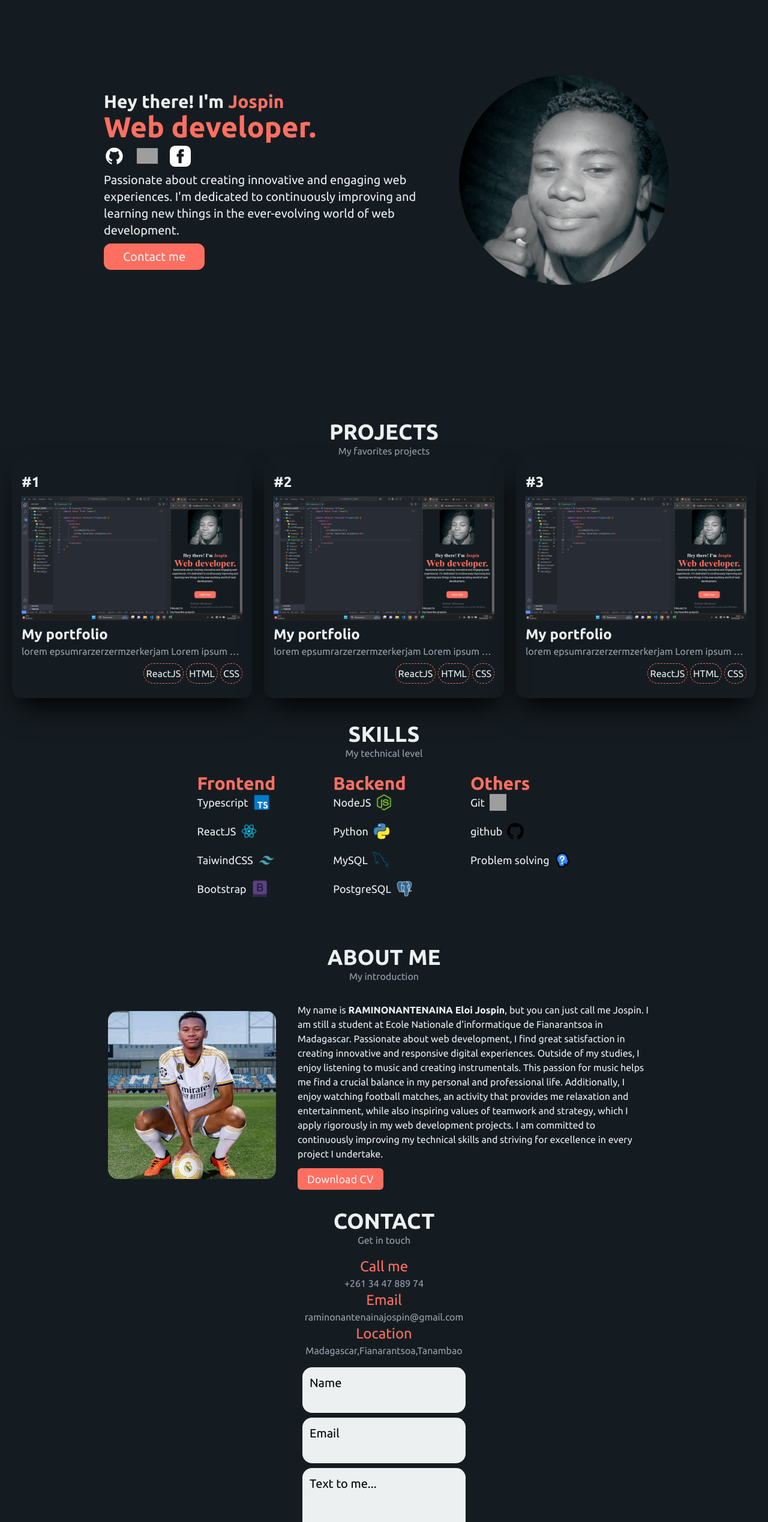
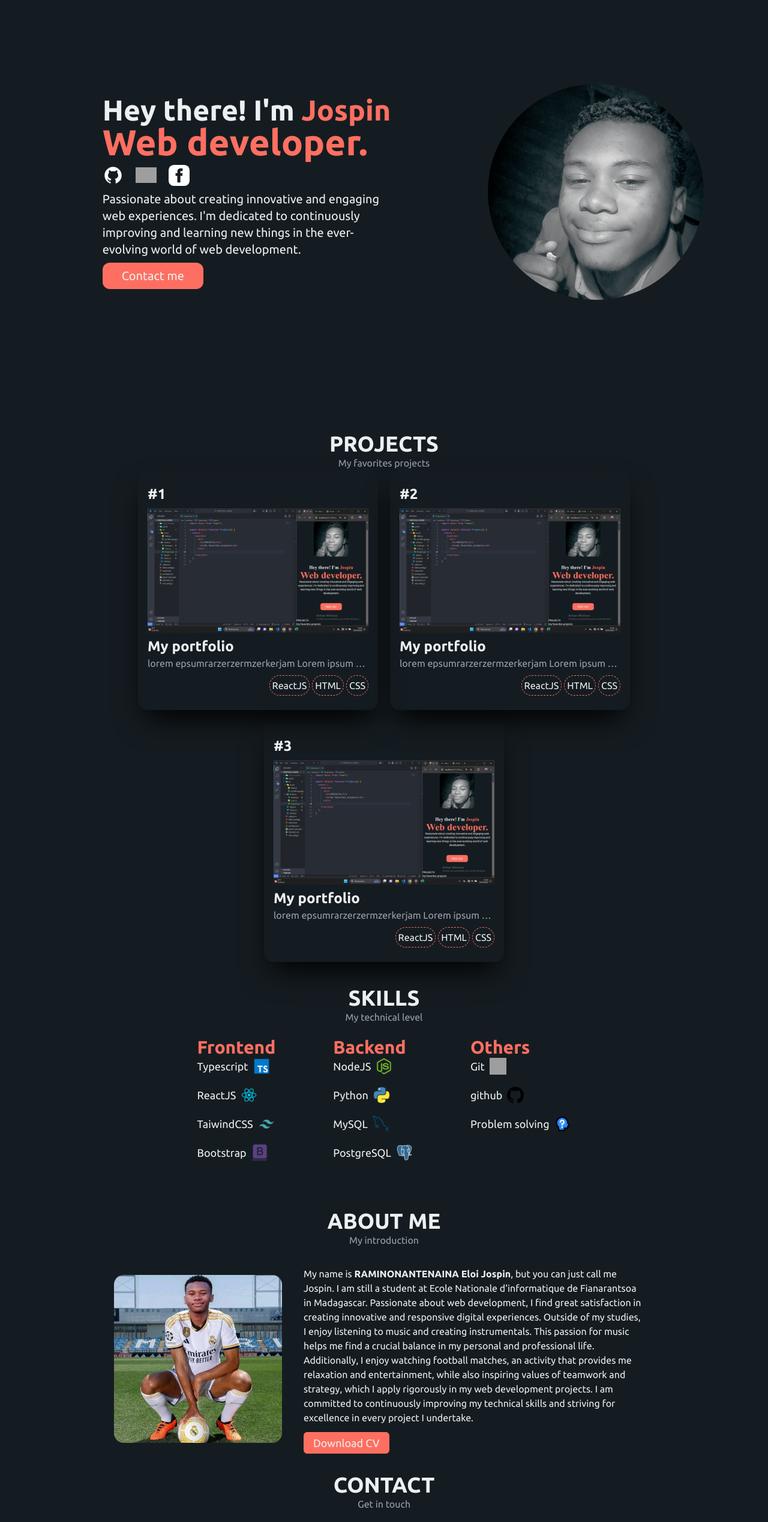
Before and after one commit to Jospin316/portfolio, a React (Vite) app: page / in a window 1280 px wide. Shown: the part 100-2638 px from the top of the page at 60% size. Built offline with nearby package versions, Linux system fonts and the light colour scheme; grey boxes are pictures that could not be loaded.

Commit message:
responsive section home finished

```diff
--- a/src/App.jsx
+++ b/src/App.jsx
@@ -1,14 +1,14 @@
 import { Home, Projects, Skills, About, Contact, Footer } from "./sections";
 function App() {
   return (
-    <>
+    <div className="p-5">
       <Home />
       <Projects />
       <Skills />
       <About />
       <Contact />
       <Footer />
-    </>
+    </div>
   );
 }
 
--- a/src/components/InfoContact.jsx
+++ b/src/components/InfoContact.jsx
@@ -2,7 +2,7 @@ import React from "react";
 
 export default function InfoContact({ titleInfo, valueInfo }) {
   return (
-    <div className="text-center">
+    <div className="text-center sm:text-start">
       <h3 className="text-myRose text-2xl">{titleInfo} </h3>
       <p className="text-gray-400">{valueInfo}</p>
     </div>
--- a/src/sections/Contact.jsx
+++ b/src/sections/Contact.jsx
@@ -17,8 +17,9 @@ export default function Contact() {
     },
   ];
   return (
-    <section id="contact" className="flex flex-col items-center gap-4">
+    <section id="contact" className="flex flex-col gap-5 px-[280px]">
       <Title h1={"Contact"} h3={"Get in touch"} />
+      <div className="flex flex-col gap-5 sm:flex-row sm:justify-between">
         <ul>
           {infos.map((info, index) => (
             <li key={index}>
@@ -29,7 +30,10 @@ export default function Contact() {
             </li>
           ))}
         </ul>
-      <form action="" className="flex flex-col gap-2">
+        <form
+          action=""
+          className="flex flex-col gap-2 justify-between flex-1 max-w-1/2"
+        >
           <Input label={"Name"} />
           <Input label={"Email"} />
           <div className="bg-myWhite flex flex-col p-3 text-black rounded-2xl">
@@ -48,6 +52,7 @@ export default function Contact() {
             Submit
           </button>
         </form>
+      </div>
     </section>
   );
 }
--- a/src/sections/Home.jsx
+++ b/src/sections/Home.jsx
@@ -4,22 +4,22 @@ import { LinkSocial } from "./../components";
 
 export default function Home() {
   return (
-    <section className="flex flex-col items-center justify-evenly sm:justify-center text-center sm:text-start h-dvh sm:flex-row-reverse mx-10">
+    <section className="flex flex-col items-center h-dvh justify-evenly md:flex-row-reverse">
       <img
         src={imgProfil}
         alt="Jospin profile's image"
-        className="max-w-[250px] aspect-square object-cover rounded-full sm:max-w-[350px]"
+        className="max-w-[250px] aspect-square object-cover rounded-full md:max-w-[360px]"
       />
-      <div className="p-2 sm:w-1/2 flex flex-col items-center sm:items-start gap-2">
+      <div className="text-center flex flex-col gap-2 items-center px-16 md:text-start md:items-start md:w-1/2">
         <div>
-          <h2 className="font-bold text-3xl">
+          <h2 className="text-3xl font-bold sm:text-5xl">
             Hey there!&nbsp;I'm <span className="text-myRose">Jospin</span>
           </h2>
-          <h1 className="font-extrabold text-myRose text-5xl">
+          <h1 className="font-extrabold text-myRose text-5xl sm:text-6xl">
             Web developer.
           </h1>
         </div>
-        <div className="inline-flex justify-center gap-5 items-center">
+        <div className="flex justify-center gap-5 items-center">
           <LinkSocial href="https://github.com/Jospin316" src={github} />
           <LinkSocial
             href="https://www.linkedin.com/in/eloi-jospin-2b6604319/?originalSubdomain=mg"
@@ -36,7 +36,10 @@ export default function Home() {
           ever-evolving world of web development.
         </p>
 
-        <a href="#contact" className="bg-myRose text-xl py-2 px-8 rounded-xl">
+        <a
+          href="#contact"
+          className="bg-myRose rounded-xl text-xl py-2 w-fit px-8"
+        >
           Contact me
         </a>
       </div>
```
Lines whose indentation alone changed are shown as unchanged.
